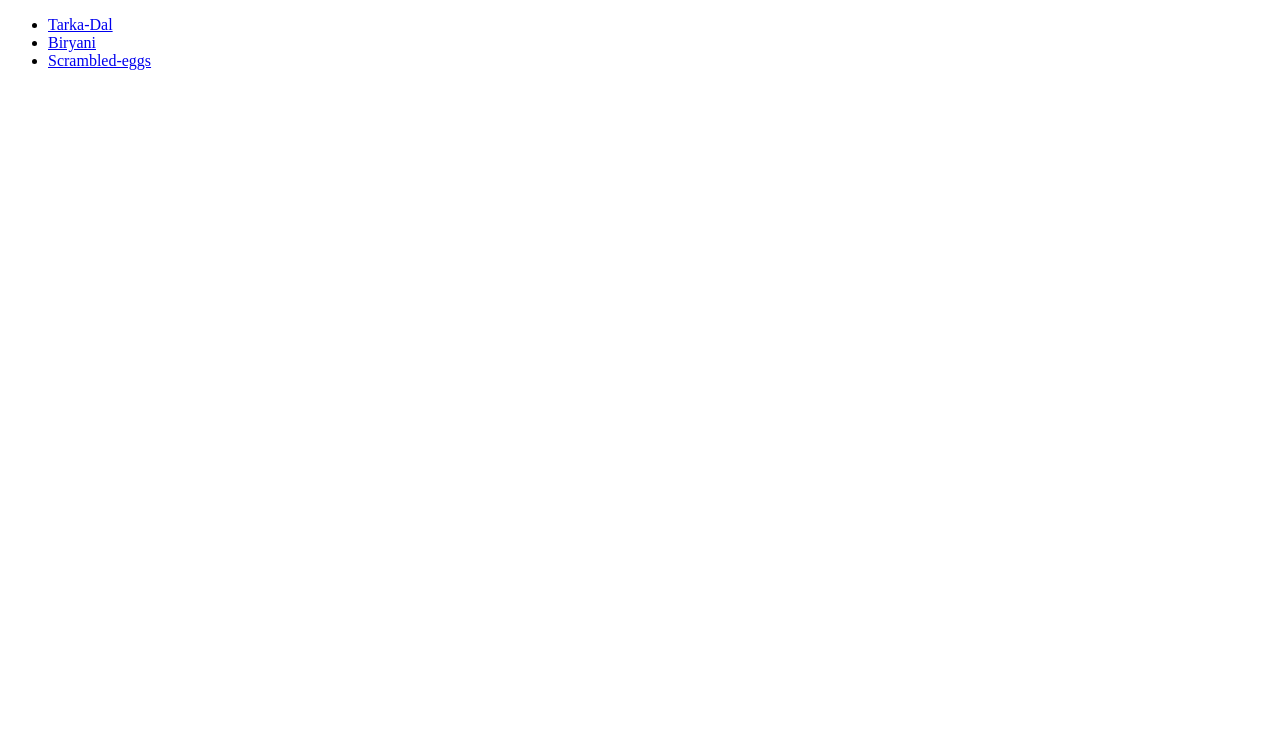
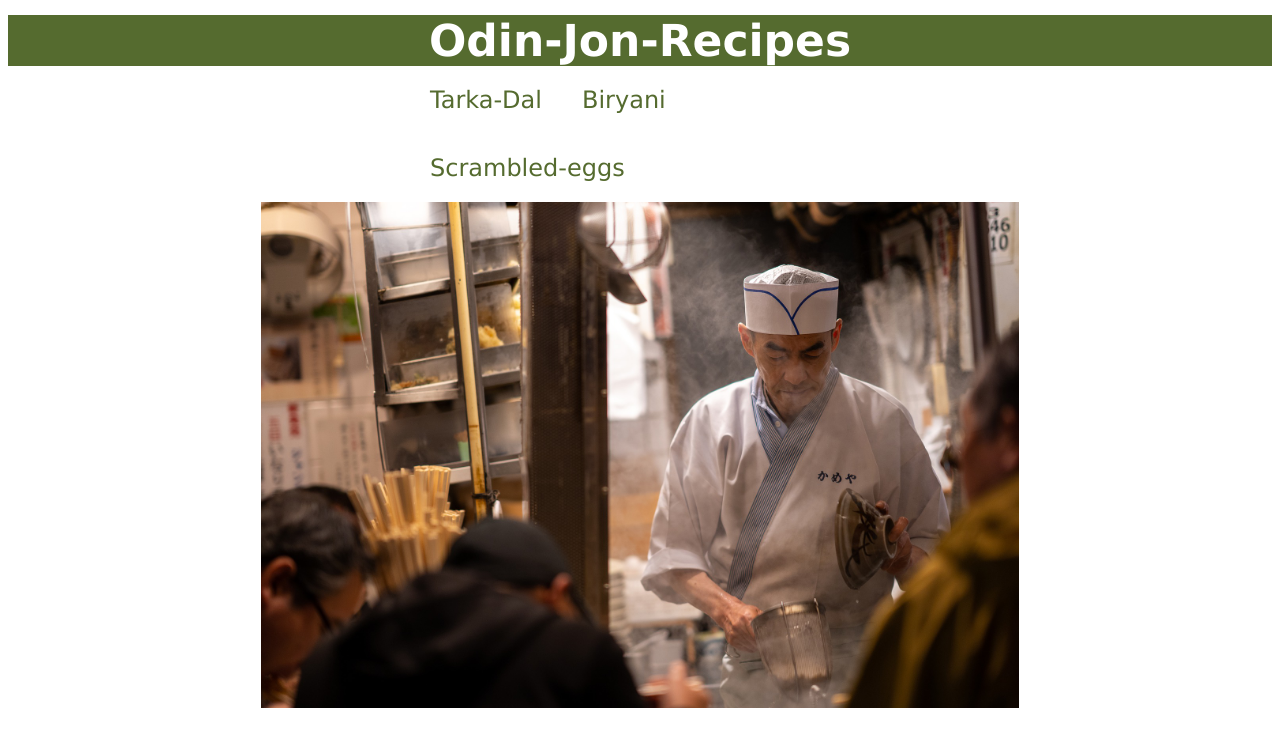
Before and after one commit to jon-thecoder/odin-recipes, a plain HTML site: page index.html in a window 1280 px wide. Drawn offline with Linux system fonts and the light colour scheme.

Commit message:
added css file with the some basics I learned

```diff
--- a/index.html
+++ b/index.html
@@ -4,13 +4,20 @@
     <meta charset="UTF-8">
     <meta http-equiv="X-UA-Compatible" content="IE=edge">
     <meta name="viewport" content="width=device-width, initial-scale=1.0">
+    <link rel="stylesheet" href="style.css">
     <title>Odin-Recipes</title>
 </head>
 <body>
+    <div class="container">
+    <h1 class ="page-heading">Odin-Jon-Recipes</h1>
+    <nav>
     <Ul>
         <li><a href="./recipes/dal-vada.html">Tarka-Dal</a></li>
         <li><a href="./recipes/biryani.html">Biryani</a></li>
         <li><a href="./recipes/scrambled-egg.html">Scrambled-eggs</a></li>
     </Ul>
+    </nav>
+    <img class="hero-image" src="./img/cook.jpg" alt="Handsome old cook">
+    </div>
 </body>
 </html>
--- /dev/null
+++ b/recipes/recipes.css
@@ -0,0 +1,4 @@
+img{
+    width: 500px;
+    height:auto;
+}
--- /dev/null
+++ b/style.css
@@ -0,0 +1,53 @@
+.page-heading{
+    text-align: center;
+    font-size: 44px;
+    font-weight: bold;
+    font-family: Verdana, Geneva, Tahoma, sans-serif;
+    background-color: #556b2f;
+    color: #ffffff;
+    margin:auto;
+    margin-top:15px;
+}
+/*nav ul{
+    list-style:none;
+    margin-left: auto;
+    margin-right: auto;
+    padding: 0;
+}
+li{
+    display: inline;
+    font-size: 24px;
+    font-family: Verdana, Geneva, Tahoma, sans-serif;
+    background-color: rgb(255, 255, 255);
+    padding: 15px;
+}
+li a{
+    color:#556b2f;
+}*/
+nav ul {
+    width: 500px;
+    margin:auto;
+    list-style:none;
+    }
+    ul li {
+    float:left;
+    font-size: 24px;
+    font-family: Verdana, Geneva, Tahoma, sans-serif;
+    background-color: rgb(255, 255, 255);
+    padding:20px;
+    }
+    ul a {
+    display:block;
+    text-align:center;
+    text-decoration:none;
+    color:#556b2f;
+    }
+
+.hero-image{
+    margin-left: auto;
+    margin-right:auto;
+    width: 60%;
+    height: auto;
+    display: block;
+
+}
```
Also changed, not shown: recipes/biryani.html (+1 -0 lines), recipes/dal-vada.html (+1 -0 lines), recipes/scrambled-egg.html (+1 -0 lines), img/cook.jpg (added).
